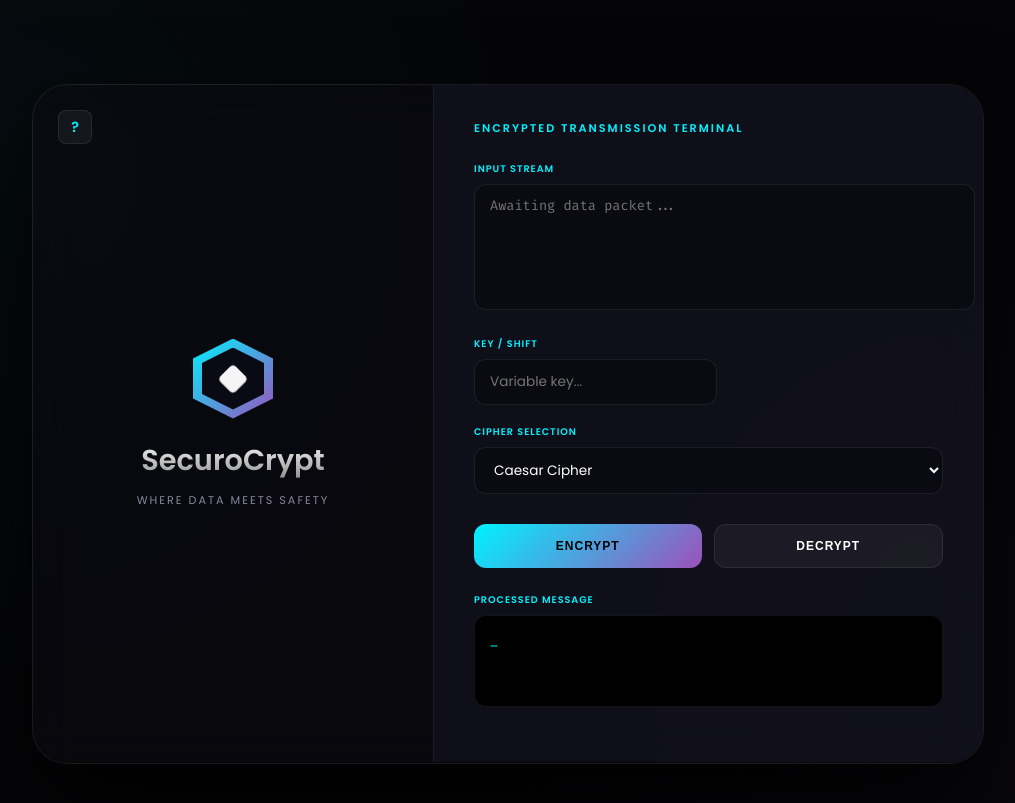
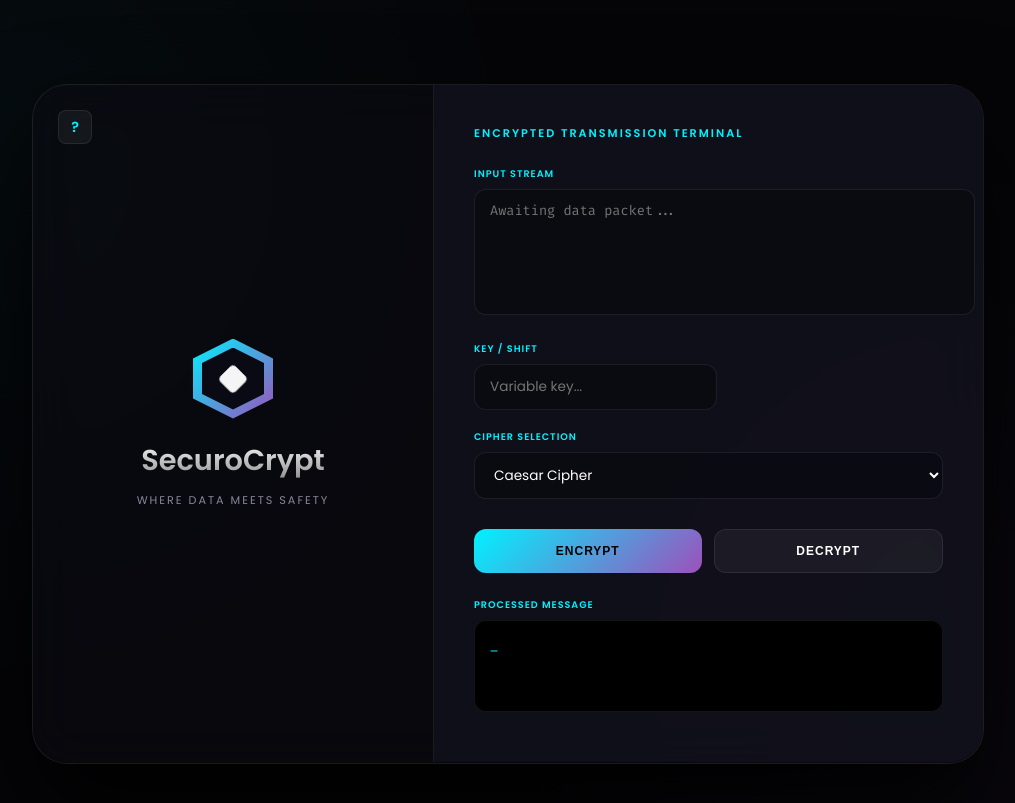
Before and after one commit to Milanpatel8701/SecuroCrypt, a Flask app: page / in a window 1280 px wide. Shown: the top 803 px of the page, without its empty margins (132-1147 px from the left). Run offline with Flask 3, Linux system fonts and the light colour scheme.

Commit message:
Fixed layout and zoom issue in index.html

```diff
--- a/templates/index.html
+++ b/templates/index.html
@@ -120,7 +120,7 @@ overflow: hidden;
         .slogan { color: var(--text-dim); font-size: 0.7rem; text-transform: uppercase; letter-spacing: 2px; margin-top: 10px; }
 
         /* ------------------ Right Tool Panel ------------------ */
-        .main-workspace { flex: 1; padding: 40px; background: var(--panel-bg); display: flex; flex-direction: column; justify-content: center; }
+        .main-workspace { flex: 1; padding: 40px; background: var(--panel-bg); display: flex; flex-direction: column; justify-content: flex-start; overflow-y: auto; max-height: 100%; }
         .workspace-title { color: var(--accent-cyan); text-transform: uppercase; letter-spacing: 2px; font-size: 0.7rem; margin-bottom: 25px; font-weight: 600; }
         .input-group { margin-bottom: 20px; }
         .input-group label { display: block; font-size: 0.6rem; color: var(--accent-cyan); text-transform: uppercase; letter-spacing: 1px; margin-bottom: 8px; font-weight: 600; }
@@ -148,6 +148,7 @@ overflow: hidden;
         .help-sidebar {
             flex: 0 0 280px; border-right: 1px solid var(--border);
             padding: 30px 20px; overflow-y: auto; display: flex; flex-direction: column;
+	    overflow-y: auto;
         }
 
         .help-sidebar h3 { font-size: 0.7rem; color: var(--accent-cyan); text-transform: uppercase; letter-spacing: 2px; margin-bottom: 20px; padding-left: 10px; }
@@ -161,7 +162,7 @@ overflow: hidden;
         .cipher-nav-btn:hover { background: rgba(255,255,255,0.05); color: #fff; }
         .cipher-nav-btn.active { background: rgba(0, 242, 255, 0.1); color: var(--accent-cyan); font-weight: 600; }
 
-        .help-main { flex: 1; padding: 60px; position: relative; display: flex; flex-direction: column; justify-content: center; }
+        .help-main { flex: 1; padding: 60px; position: relative; display: flex; flex-direction: column; justify-content: flex-start; overflow-y: auto; }
 
         .close-btn {
             position: absolute; top: 30px; right: 40px; cursor: pointer;
```
